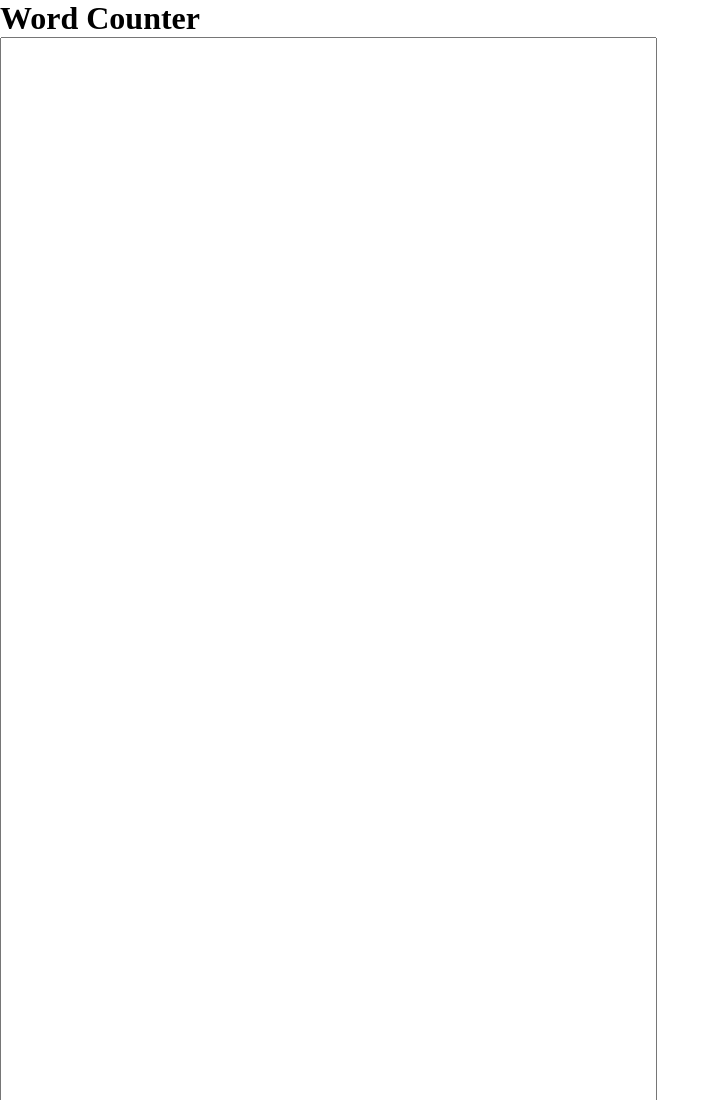
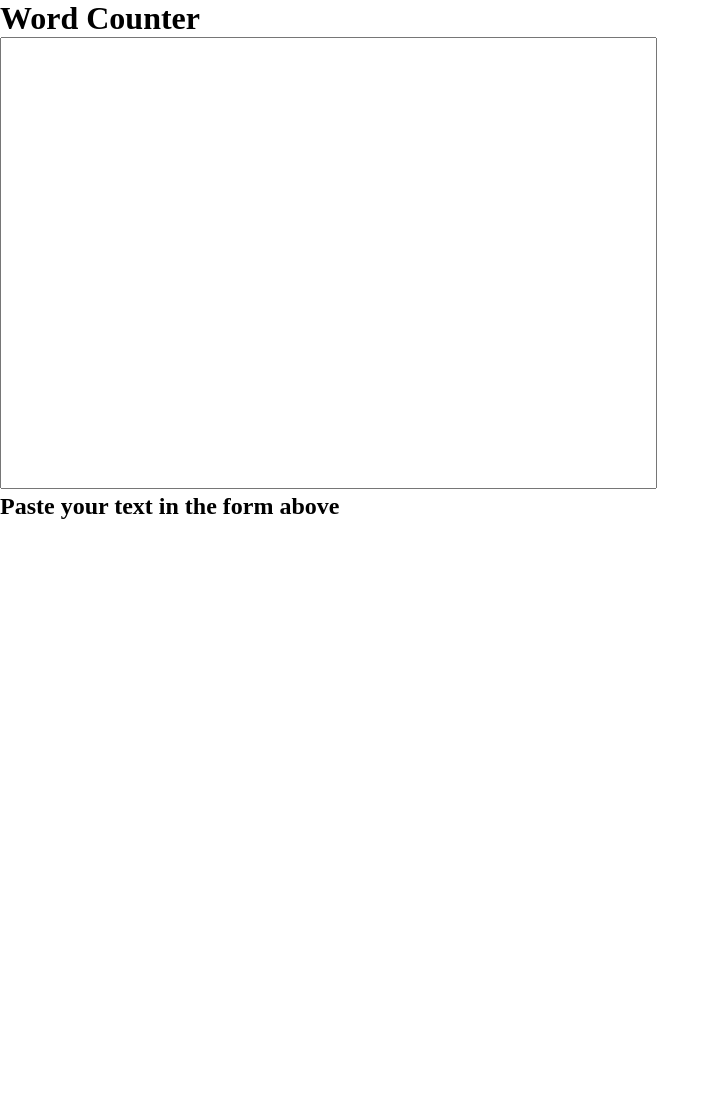
Before and after one commit to Shadowind30/word-counter, a plain HTML site: page index.html in a window 1280 px wide. Shown: the top 1100 px of the page, without its empty margins (0-720 px from the left). After the commit the page ends 800 px from the top, so only its background shows below. Drawn offline with Linux system fonts and the light colour scheme.

Commit message:
Added a paragraph for counting

```diff
--- a/index.html
+++ b/index.html
@@ -7,7 +7,8 @@
   </head>
   <body>
     <h1>Word Counter</h1>
-    <textarea name="main" rows="80" cols="80"></textarea>
+    <textarea id="main" rows="30" cols="80" onchange="countText()"></textarea>
+    <h2 id="counter">Paste your text in the form above</h2>
   </body>
   <script type="text/javascript" src="script.js">
 
```
